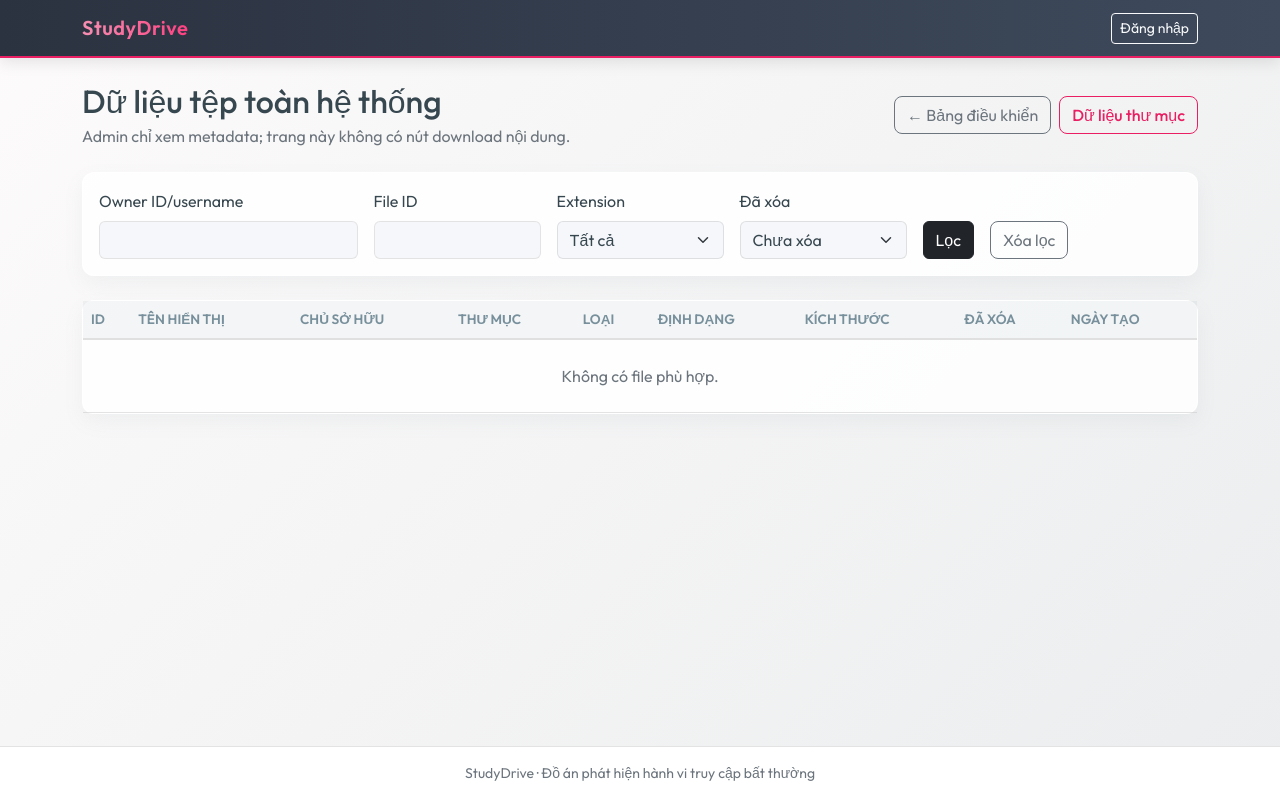
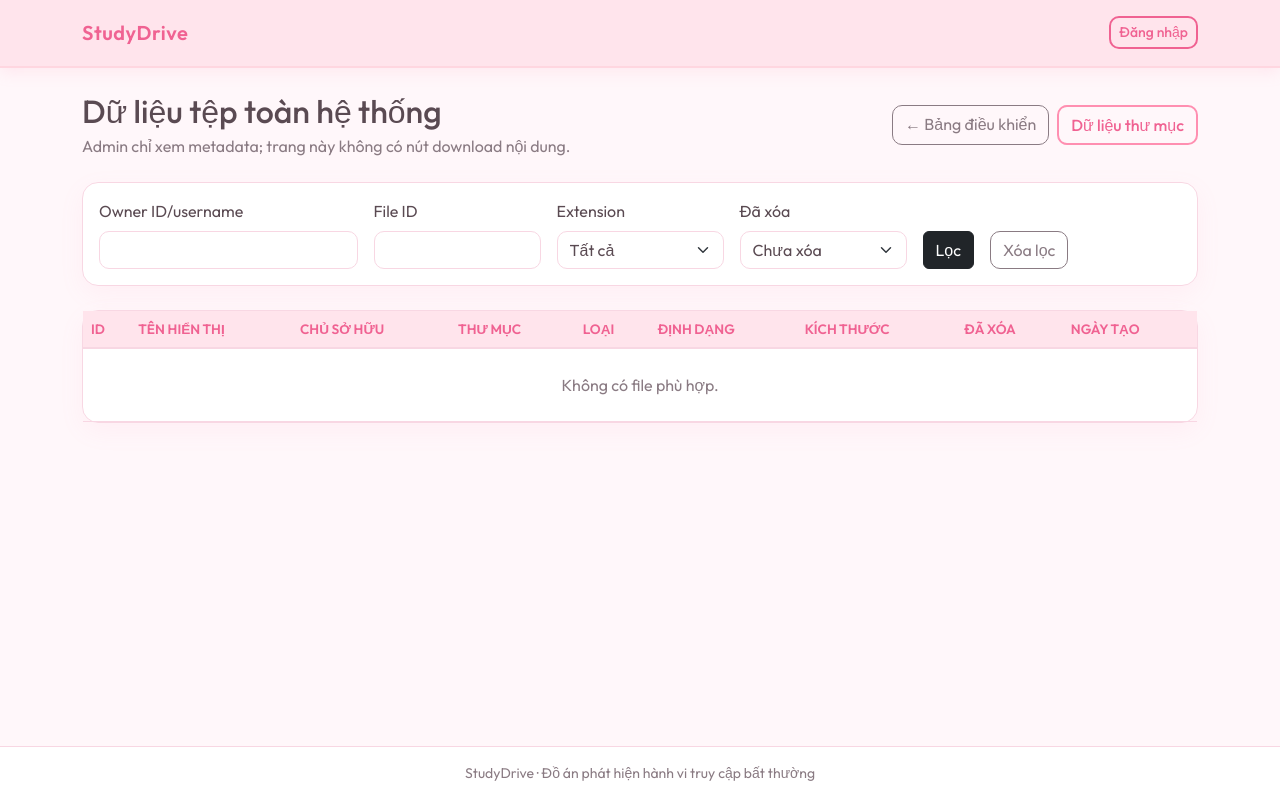
Before and after one commit to tzaan-sc/web-anomaly-detection-, a Flask app: template app/templates/admin/files.html in a window 1280 px wide. Run offline with Flask 3, Linux system fonts and the light colour scheme; the template is opened without the code that fills it, so the values that code supplies are empty.

Commit message:
màu hồng:>

```diff
--- a/app/static/css/app.css
+++ b/app/static/css/app.css
@@ -1,161 +1,293 @@
 @import url('https://fonts.googleapis.com/css2?family=Outfit:wght@300;400;500;600;700&display=swap');
 
 :root {
-    /* Premium Pink & Gray Theme Overrides */
-    --bs-primary: #e91e63;
-    --bs-primary-rgb: 233, 30, 99;
-    --bs-secondary: #78909c;
-    --bs-dark: #2b3240;
-    --bs-body-bg: #f5f7fa;
-    --bs-body-color: #37474f;
+    /* Cute Pastel Theme Overrides */
+    --primary: #FF8FB1;
+    --primary-dark: #F06292;
+    --primary-light: #FFD6E0;
+
+    --background: #FFF7FA;
+    --surface: #FFFFFF;
+
+    --sidebar: #F3E5F5;
+    --navbar: #FFE4EC;
+
+    --border: #F8D7E3;
+
+    --text-main: #5A4A52;
+    --text-secondary: #8A7B83;
+
+    --success: #A8E6CF;
+    --warning: #FFD3B6;
+    --danger: #FFAAA5;
+
+    /* Bootstrap overrides */
     --bs-font-sans-serif: 'Outfit', sans-serif;
-    --bs-link-color: #d81b60;
-    --bs-link-hover-color: #ad1457;
-    --bs-border-color: rgba(200, 200, 200, 0.5);
+    --bs-body-bg: var(--background);
+    --bs-body-color: var(--text-main);
+    --bs-primary: var(--primary-dark);
+    --bs-link-color: var(--primary-dark);
+    --bs-link-hover-color: var(--primary);
+    --bs-border-color: var(--border);
 }
 
 body {
     font-family: var(--bs-font-sans-serif);
-    background: linear-gradient(135deg, #fdfbfb 0%, #ebedee 100%);
-    background-attachment: fixed;
+    background-color: var(--background);
+    color: var(--text-main);
     min-width: 320px;
-    color: var(--bs-body-color);
+    scroll-behavior: smooth;
 }
 
-/* Navbar Premium Styling */
-.navbar {
-    background: linear-gradient(90deg, #2b3240 0%, #3e4a5c 100%) !important;
-    box-shadow: 0 4px 15px rgba(0, 0, 0, 0.1);
-    border-bottom: 2px solid #e91e63;
+/* Navbar */
+.pastel-navbar {
+    background-color: var(--navbar) !important;
+    box-shadow: 0 4px 15px rgba(255, 143, 177, 0.15);
+    padding: 0.8rem 1rem;
+    border-bottom: 2px solid var(--primary-light);
 }
 
-.navbar-brand {
+.pastel-navbar .navbar-brand {
     font-weight: 700;
     letter-spacing: 0.5px;
-    background: linear-gradient(90deg, #f48fb1 0%, #ff4081 100%);
-    -webkit-background-clip: text;
-    -webkit-text-fill-color: transparent;
+    color: var(--primary-dark) !important;
     transition: transform 0.3s ease;
 }
-.navbar-brand:hover {
+
+.pastel-navbar .navbar-brand:hover {
     transform: scale(1.05);
 }
 
-.nav-link {
+.pastel-navbar .nav-link {
     font-weight: 500;
-    transition: color 0.2s ease, transform 0.2s ease;
-}
-.nav-link:hover {
-    color: #f48fb1 !important;
-    transform: translateY(-1px);
+    color: var(--text-main) !important;
+    transition: color 0.2s ease, transform 0.2s ease, background-color 0.2s ease;
+    border-radius: 8px;
+    padding: 0.5rem 1rem;
+    margin: 0 0.2rem;
 }
 
-/* Card Styling - Glassmorphism touch */
+.pastel-navbar .nav-link:hover {
+    color: var(--primary-dark) !important;
+    background-color: var(--surface);
+    transform: translateY(-2px);
+}
+
+.nav-profile-link {
+    color: var(--text-main);
+    transition: color 0.2s ease;
+}
+.nav-profile-link:hover {
+    color: var(--primary-dark);
+}
+
+/* Cards */
 .card {
-    border-radius: 12px;
-    border: 1px solid rgba(255, 255, 255, 0.7) !important;
-    background: rgba(255, 255, 255, 0.85) !important;
-    backdrop-filter: blur(10px);
-    box-shadow: 0 8px 20px rgba(120, 144, 156, 0.08) !important;
+    border-radius: 16px;
+    border: 1px solid var(--border) !important;
+    background-color: var(--surface) !important;
+    box-shadow: 0 8px 24px rgba(255, 143, 177, 0.08) !important;
     transition: transform 0.3s cubic-bezier(0.25, 0.8, 0.25, 1), box-shadow 0.3s cubic-bezier(0.25, 0.8, 0.25, 1);
 }
+
 .card:hover {
-    transform: translateY(-4px);
-    box-shadow: 0 15px 30px rgba(120, 144, 156, 0.15) !important;
+    transform: translateY(-5px);
+    box-shadow: 0 15px 30px rgba(255, 143, 177, 0.15) !important;
 }
 
 .card-header {
-    background-color: transparent !important;
-    border-bottom: 1px solid rgba(0, 0, 0, 0.05) !important;
+    background-color: var(--surface) !important;
+    border-bottom: 1px solid var(--border) !important;
     font-weight: 600;
-    color: var(--bs-primary);
+    color: var(--primary-dark);
+    border-top-left-radius: 16px !important;
+    border-top-right-radius: 16px !important;
 }
 
 /* Buttons */
-.btn-primary {
-    background: linear-gradient(45deg, #e91e63, #ff4081);
+.btn-primary, .btn-pastel {
+    background-color: var(--primary);
     border: none;
-    color: white !important;
-    border-radius: 8px;
+    color: #fff !important;
+    border-radius: 10px;
     font-weight: 500;
-    box-shadow: 0 4px 10px rgba(233, 30, 99, 0.3);
+    box-shadow: 0 4px 10px rgba(255, 143, 177, 0.3);
     transition: all 0.3s ease;
 }
-.btn-primary:hover {
-    background: linear-gradient(45deg, #d81b60, #f50057);
-    box-shadow: 0 6px 15px rgba(233, 30, 99, 0.4);
-    transform: translateY(-2px);
+
+.btn-primary:hover, .btn-pastel:hover {
+    background-color: var(--primary-light);
+    color: var(--primary-dark) !important;
+    box-shadow: 0 6px 15px rgba(255, 143, 177, 0.4);
+    transform: scale(1.03);
 }
 
 .btn-outline-primary {
-    color: #e91e63;
-    border-color: #e91e63;
-    border-radius: 8px;
+    color: var(--primary-dark);
+    border: 2px solid var(--primary);
+    border-radius: 10px;
     font-weight: 500;
+    background: transparent;
     transition: all 0.3s ease;
 }
+
 .btn-outline-primary:hover {
-    background-color: #e91e63;
+    background-color: var(--primary);
     color: #fff;
-    transform: translateY(-2px);
-    box-shadow: 0 4px 10px rgba(233, 30, 99, 0.2);
+    transform: scale(1.03);
+    box-shadow: 0 4px 10px rgba(255, 143, 177, 0.2);
 }
 
-/* Base secondary button -> gray overrides */
-.btn-outline-secondary {
-    border-radius: 8px;
+.btn-pastel-outline {
+    color: var(--primary-dark);
+    border: 2px solid var(--primary-dark);
+    border-radius: 10px;
+    font-weight: 500;
+    background: transparent;
     transition: all 0.3s ease;
 }
+.btn-pastel-outline:hover {
+    background-color: var(--primary-dark);
+    color: #fff;
+    transform: scale(1.03);
+}
+
+.btn-outline-secondary {
+    border-radius: 10px;
+    color: var(--text-secondary);
+    border-color: var(--text-secondary);
+    transition: all 0.3s ease;
+}
+
 .btn-outline-secondary:hover {
-    background-color: #78909c;
-    border-color: #78909c;
+    background-color: var(--text-secondary);
+    border-color: var(--text-secondary);
     color: #fff;
-    transform: translateY(-2px);
-    box-shadow: 0 4px 10px rgba(120, 144, 156, 0.2);
+    transform: scale(1.03);
+}
+
+.btn-danger {
+    background-color: var(--danger);
+    border: none;
+    color: #fff;
+    border-radius: 10px;
+    transition: all 0.3s;
+}
+.btn-danger:hover {
+    background-color: #f78c85;
+    transform: scale(1.03);
+}
+
+/* Forms */
+.form-control, .form-select {
+    border-radius: 10px;
+    border: 1px solid var(--border);
+    background-color: var(--surface);
+    color: var(--text-main);
+    transition: border-color 0.2s ease, box-shadow 0.2s ease;
+}
+
+.form-control:focus, .form-select:focus {
+    border-color: var(--primary);
+    box-shadow: 0 0 0 0.25rem rgba(255, 143, 177, 0.25);
+}
+
+.form-control::placeholder {
+    color: #cfc2c8;
 }
 
 /* Tables */
 .table {
     --bs-table-bg: transparent;
-    --bs-table-striped-bg: rgba(255,255,255, 0.4);
+    --bs-table-striped-bg: rgba(255, 214, 224, 0.2);
     vertical-align: middle;
 }
+
 .table th {
+    background-color: var(--navbar) !important;
+    color: var(--primary-dark);
     white-space: nowrap;
     text-transform: uppercase;
     font-size: 0.85rem;
     font-weight: 600;
-    color: #78909c;
-    border-bottom: 2px solid #e0e0e0;
+    border-bottom: 2px solid var(--border);
 }
+
 .table tbody tr {
-    transition: background-color 0.2s ease, transform 0.2s ease;
+    transition: background-color 0.2s ease;
 }
+
 .table tbody tr:hover {
-    background-color: rgba(233, 30, 99, 0.04);
+    background-color: rgba(255, 143, 177, 0.1);
+}
+
+.table td {
+    border-bottom-color: var(--border);
 }
 
 /* Badges */
 .badge.text-bg-warning {
-    background: linear-gradient(45deg, #ff9800, #ffb74d);
+    background-color: var(--warning) !important;
+    color: var(--text-main) !important;
+    border-radius: 8px;
+    padding: 0.4em 0.6em;
+}
+
+.badge.text-bg-secondary {
+    background-color: #E2D9DF !important;
+    color: var(--text-secondary) !important;
+    border-radius: 8px;
+}
+
+.pastel-badge-secondary {
+    background-color: var(--primary-light);
+    color: var(--primary-dark);
+    padding: 0.3em 0.6em;
+    border-radius: 6px;
+    font-size: 0.75rem;
+}
+
+.badge.text-bg-primary {
+    background-color: var(--primary-dark) !important;
     color: #fff !important;
-    border-radius: 6px;
-    border: none;
+    border-radius: 8px;
 }
-.badge.text-bg-secondary {
-    background: linear-gradient(45deg, #78909c, #b0bec5);
+
+.badge.text-bg-danger {
+    background-color: var(--danger) !important;
     color: #fff !important;
+    border-radius: 8px;
 }
-.badge.text-bg-primary {
-    background: linear-gradient(45deg, #e91e63, #ff4081);
+
+.badge.text-bg-success {
+    background-color: var(--success) !important;
+    color: var(--text-main) !important;
+    border-radius: 8px;
+}
+
+/* Alert/Toasts */
+.alert-success {
+    background-color: var(--success);
+    border-color: #92d0b8;
+    color: var(--text-main);
+}
+.alert-danger {
+    background-color: var(--danger);
+    border-color: #e59792;
+    color: #fff;
+}
+.alert-info {
+    background-color: var(--primary-light);
+    border-color: var(--primary);
+    color: var(--primary-dark);
 }
 
 /* Utilities */
 code {
-    color: #d81b60;
-    background-color: rgba(233, 30, 99, 0.05);
+    color: var(--primary-dark);
+    background-color: rgba(255, 143, 177, 0.15);
     padding: 0.2em 0.4em;
-    border-radius: 4px;
+    border-radius: 6px;
     font-size: 0.85em;
 }
 
@@ -164,20 +296,34 @@ code {
 }
 
 .text-primary {
-    color: #e91e63 !important;
+    color: var(--primary-dark) !important;
 }
 
-/* Custom micro-animations */
-@keyframes fadeIn {
-    from { opacity: 0; transform: translateY(10px); }
+.text-secondary {
+    color: var(--text-secondary) !important;
+}
+
+/* Animations */
+@keyframes fadeInSlideUp {
+    from { opacity: 0; transform: translateY(15px); }
     to { opacity: 1; transform: translateY(0); }
 }
 
 main.container {
-    animation: fadeIn 0.4s ease-out forwards;
+    animation: fadeInSlideUp 0.4s cubic-bezier(0.25, 0.8, 0.25, 1) forwards;
 }
 
-/* Ensure background of body doesn't override table bg badly */
-.table-light th {
-    background-color: rgba(120, 144, 156, 0.08) !important;
+/* Side/Tab styling - if any lists exist acting like sidebar */
+.list-group-item {
+    background-color: transparent;
+    border: none;
+    color: var(--text-secondary);
+    transition: all 0.3s ease;
+    border-radius: 10px !important;
+    margin-bottom: 5px;
 }
+.list-group-item:hover, .list-group-item.active {
+    background-color: var(--sidebar);
+    color: var(--primary-dark);
+    transform: translateX(4px);
+}
--- a/app/templates/admin/index.html
+++ b/app/templates/admin/index.html
@@ -12,7 +12,7 @@
         <a class="btn btn-primary" href="{{ url_for('admin.users') }}">Quản lý user</a>
         <a class="btn btn-outline-primary" href="{{ url_for('admin.files') }}">Dữ liệu tệp</a>
         <a class="btn btn-outline-primary" href="{{ url_for('admin.folders') }}">Dữ liệu thư mục</a>
-        <a class="btn btn-outline-success" href="{{ url_for('admin.logs') }}">Request logs</a>
+        <a class="btn btn-outline-primary" href="{{ url_for('admin.logs') }}">Nhật ký truy cập</a>
     </div>
 </div>
 
--- a/app/templates/base.html
+++ b/app/templates/base.html
@@ -18,9 +18,9 @@
     >
     <link rel="stylesheet" href="{{ url_for('static', filename='css/app.css') }}">
 </head>
-<body class="d-flex flex-column min-vh-100 bg-light">
+<body class="d-flex flex-column min-vh-100">
 
-<nav class="navbar navbar-expand-lg navbar-dark bg-dark">
+<nav class="navbar navbar-expand-lg pastel-navbar">
     <div class="container">
         <a class="navbar-brand fw-semibold" href="{{ url_for('main.index') }}">
             StudyDrive
@@ -117,16 +117,16 @@
             </ul>
 
             <!-- Khu vực tài khoản bên phải -->
-            <div class="d-flex align-items-center gap-3 text-white">
+            <div class="d-flex align-items-center gap-3">
 
                 {% if current_user %}
                     <a
-                        class="text-white text-decoration-none small"
+                        class="nav-profile-link text-decoration-none small"
                         href="{{ url_for('auth.profile') }}"
                     >
-                        Xin chào, {{ current_user.username }}
+                        Xin chào, <span class="fw-bold">{{ current_user.username }}</span>
 
-                        <span class="badge text-bg-secondary">
+                        <span class="badge pastel-badge-secondary ms-1">
                             {{ current_user.role }}
                         </span>
                     </a>
@@ -143,7 +143,7 @@
                         >
 
                         <button
-                            class="btn btn-outline-light btn-sm"
+                            class="btn btn-pastel-outline btn-sm"
                             type="submit"
                         >
                             Đăng xuất
@@ -152,7 +152,7 @@
 
                 {% else %}
                     <a
-                        class="btn btn-outline-light btn-sm"
+                        class="btn btn-pastel-outline btn-sm"
                         href="{{ url_for('auth.login') }}"
                     >
                         Đăng nhập
```
